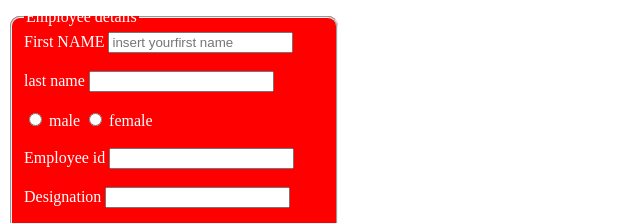
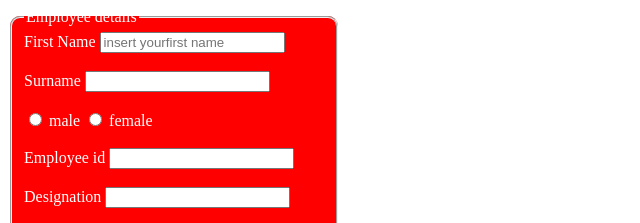
Before and after one commit to promise-kadi/classic000, a plain HTML site: page form.html in a window 1280 px wide. Shown: the top 223 px of the page, 0-640 px from the left. Drawn offline with Linux system fonts and the light colour scheme.

Commit message:
Update form.html

```diff
--- a/form.html
+++ b/form.html
@@ -9,10 +9,10 @@
     <form action="">
  <fieldset style="width: 300px; border-radius: 10px; background-color: red; color: white;">
     <legend>Employee details</legend>
-    <label for="aa">First NAME</label>
+    <label for="aa">First Name</label>
     <input type="text" id="aa" placeholder="insert yourfirst name"> <br><br>
 
-    <label for="">last name</label>
+    <label for="">Surname</label>
     <input type="text"> <br><br>
     <input type="radio" name="gen">
     <label for="">male</label>
@@ -60,4 +60,5 @@
 
     </form>
 </body>
+
 </html>
```
